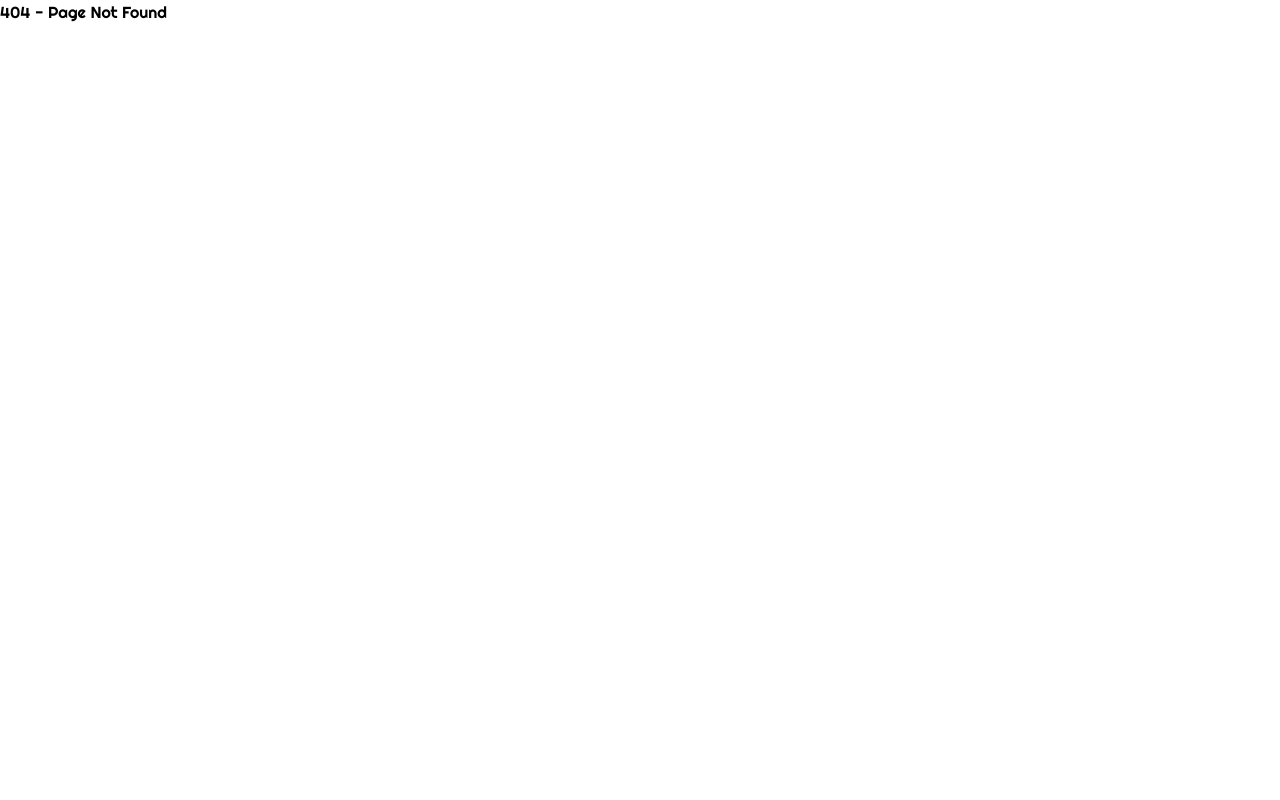
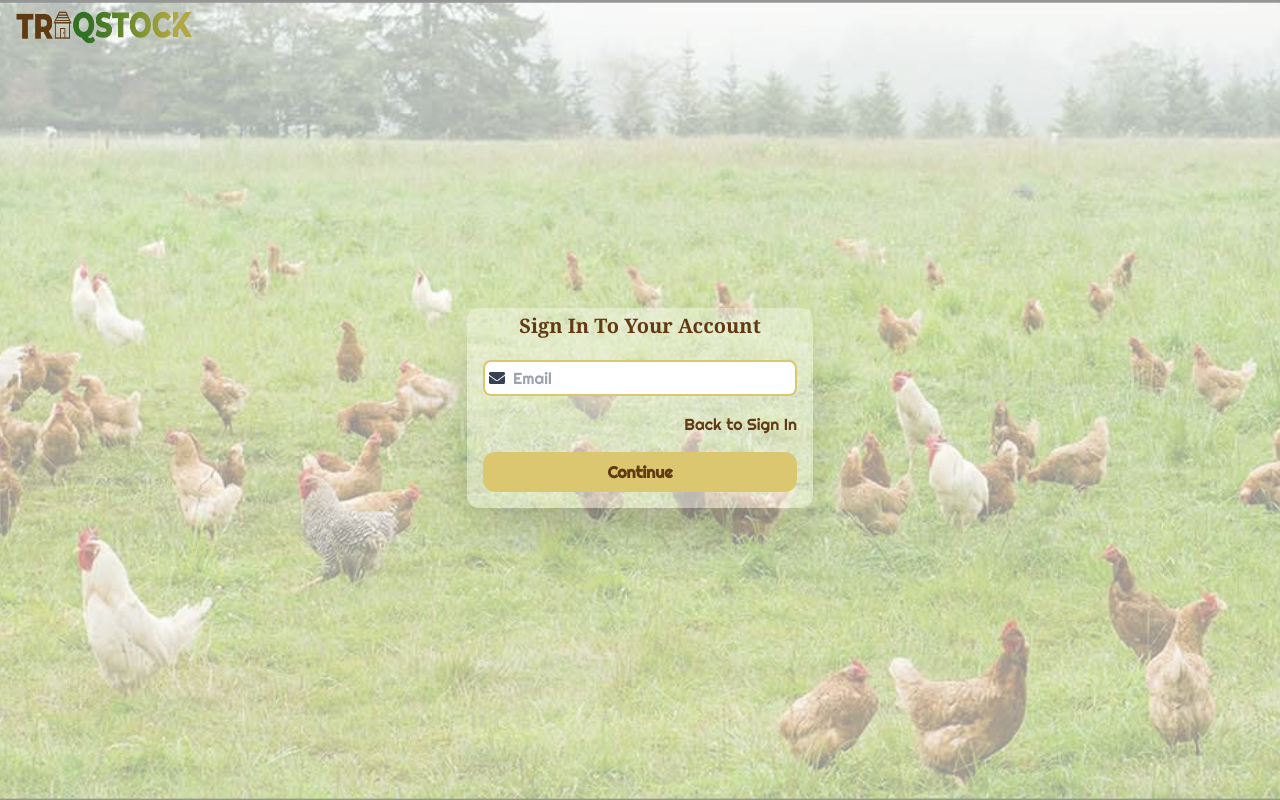
Before and after one commit to HenryAnyiam/traqstock-client, a React (Create React App) app: page /forgot-password in a window 1280 px wide. Before the commit this address had no page. Built offline with nearby package versions, Linux system fonts and the light colour scheme.

Commit message:
Add reset password page

```diff
--- a/src/App.js
+++ b/src/App.js
@@ -18,6 +18,7 @@
 import { ToastContainer } from 'react-toastify';
 import 'react-toastify/dist/ReactToastify.css';
 import 'tippy.js/dist/tippy.css';
+import ResetPassword from "./Components/ResetPassword";
 
 function App() {
   return (
@@ -39,6 +40,7 @@
             <Route path='profile' element={<ManageProfile />}/>
           </Route>
           <Route path='login' element={<LoggedIn><Login /></LoggedIn>} />
+          <Route path='forgot-password' element={<LoggedIn><ResetPassword /></LoggedIn>} />
           <Route path='*' element={<Page404 />} />
         </Routes>
       </AuthProvider>
--- a/src/Components/Login.js
+++ b/src/Components/Login.js
@@ -1,8 +1,9 @@
 import React, { useEffect, useState, useReducer } from 'react';
-import { useLocation, useNavigate } from 'react-router-dom';
+import { NavLink, useLocation, useNavigate } from 'react-router-dom';
 import { useAuth } from '../Utils/userAuth';
 import logo from '../Assets/img/traqstock_logo1.png';
 import { FaUser, FaLock, FaEye, FaEyeSlash } from "react-icons/fa";
+import LoginBackground from './LoginBackground';
 
 
 const loginData = { username: '', password: '' };
@@ -19,7 +20,6 @@
 
 function Login() {
   const [passwordType, setPasswordType] = useState('password');
-  const [currIndex, setCurrIndex] = useState(0);
   const [data, dispatch] = useReducer(reducer, loginData);
   const { username, password } = data;
   const navigate = useNavigate();
@@ -32,26 +32,6 @@
     const redirect = location.state?.path || '/dashboard/new-record';
     navigate(redirect, { replace: true });
   }
-
-  useEffect(() => {
-    const firstImage = document.querySelector('.firstImage');
-    setTimeout(() => {
-      firstImage?.classList.toggle('firstImage');
-    }, 5000)
-  }, [])
-
-  useEffect(() => {
-    const interval = setInterval(() => {
-      const images = document.querySelectorAll('.background-image');
-      images.forEach((image, index) => {
-        image.style.opacity = index === currIndex ? '1': '0';
-      })
-      const newIndex = (currIndex + 1) % 6;
-      setCurrIndex(newIndex);
-    }, 5000);
-
-    return () => { clearInterval(interval); };
-  }, [currIndex])
 
   useEffect(() => {
     const togglePassword = document.getElementById('togglePassword');
@@ -69,14 +49,7 @@
 
   return (
     <>
-    <div className="background-container">
-        <div className="background-image" id="images1"></div>
-        <div className="background-image" id="images2"></div>
-        <div className="background-image" id="images3"></div>
-        <div className="background-image" id="images4"></div>
-        <div className="background-image" id="images5"></div>
-        <div className="background-image firstImage" id="images6"></div>
-  </div>
+    <LoginBackground />
     <div className="w-full z-10 bg-white/50 h-screen">
       <div className="py-2 px-2">
             <img src={logo} alt="logo" className="h-10 w-44 ml-2"/>
@@ -108,7 +81,7 @@
                   </div>
               </div>
               <div className="mr-4 flex justify-end text-base-brown">
-                <button>Forgot Password?</button>
+                  <NavLink to='/forgot-password'>Forgot Password?</NavLink>
               </div>
               <div className="m-4 flex justify-center">
                   <button type="submit" onClick={handleLogin}
--- /dev/null
+++ b/src/Components/LoginBackground.js
@@ -0,0 +1,36 @@
+import React, { useEffect, useState } from 'react';
+
+function LoginBackground() {
+  const [currIndex, setCurrIndex] = useState(0);
+
+  useEffect(() => {
+    const firstImage = document.querySelector('.firstImage');
+    setTimeout(() => {
+      firstImage?.classList.toggle('firstImage');
+    }, 5000)
+  }, [])
+
+  useEffect(() => {
+    const interval = setInterval(() => {
+      const images = document.querySelectorAll('.background-image');
+      images.forEach((image, index) => {
+        image.style.opacity = index === currIndex ? '1': '0';
+      })
+      const newIndex = (currIndex + 1) % 6;
+      setCurrIndex(newIndex);
+    }, 5000);
+
+    return () => { clearInterval(interval); };
+  }, [currIndex])
+
+  return <div className="background-container">
+  <div className="background-image" id="images1"></div>
+  <div className="background-image" id="images2"></div>
+  <div className="background-image" id="images3"></div>
+  <div className="background-image" id="images4"></div>
+  <div className="background-image" id="images5"></div>
+  <div className="background-image firstImage" id="images6"></div>
+</div>
+}
+
+export default LoginBackground;
--- /dev/null
+++ b/src/Components/ResetPassword.js
@@ -0,0 +1,41 @@
+import React from 'react';
+import logo from '../Assets/img/traqstock_logo1.png';
+import { FaEnvelope } from "react-icons/fa";
+import LoginBackground from './LoginBackground';
+import { NavLink } from 'react-router-dom';
+
+function ResetPassword() {
+  return <>
+      <LoginBackground />
+      <div className="w-full z-10 bg-white/50 h-screen">
+        <div className="py-2 px-2">
+              <img src={logo} alt="logo" className="h-10 w-44 ml-2"/>
+        </div>
+        <div className="flex justify-center items-center" id="forms">
+          <div className="bg-white/[.3] shadow-2xl rounded-xl h-fit w-60 lg:w-fit">
+            <p className="text-center rounded-xl font-bold font-serif text-base-brown p-1 w-full mb-2 text-xl">Sign In To Your Account</p>
+            <form>
+              <div className="m-4 flex items-center">
+                  <div className="bg-white h-9 flex items-center p-1 border-2 border-r-0 border-hover-gold rounded-l-lg">
+                      <FaEnvelope className='text-gray-700'/>
+                  </div>
+                  <input type="email" name="email"
+                  id="email" placeholder="Email"
+                  className="bg-white border-2 border-l-0  border-hover-gold rounded-r-lg p-1 w-52 lg:w-72 focus:outline-0"
+                  required />
+              </div>
+              <div className="mr-4 flex justify-end text-base-brown">
+                  <NavLink to='/login'>Back to Sign In</NavLink>
+              </div>
+              <div className="m-4 flex justify-center">
+                  <button type="submit"
+                  className="text-center w-full text-base-brown bg-hover-gold p-2 rounded-xl font-bold hover:text-hover-gold hover:bg-base-brown">Continue</button>
+              </div>
+            </form>
+          </div>
+        </div>
+      </div>
+    </>
+}
+
+export default ResetPassword;
```
Lines whose indentation alone changed are shown as unchanged.
